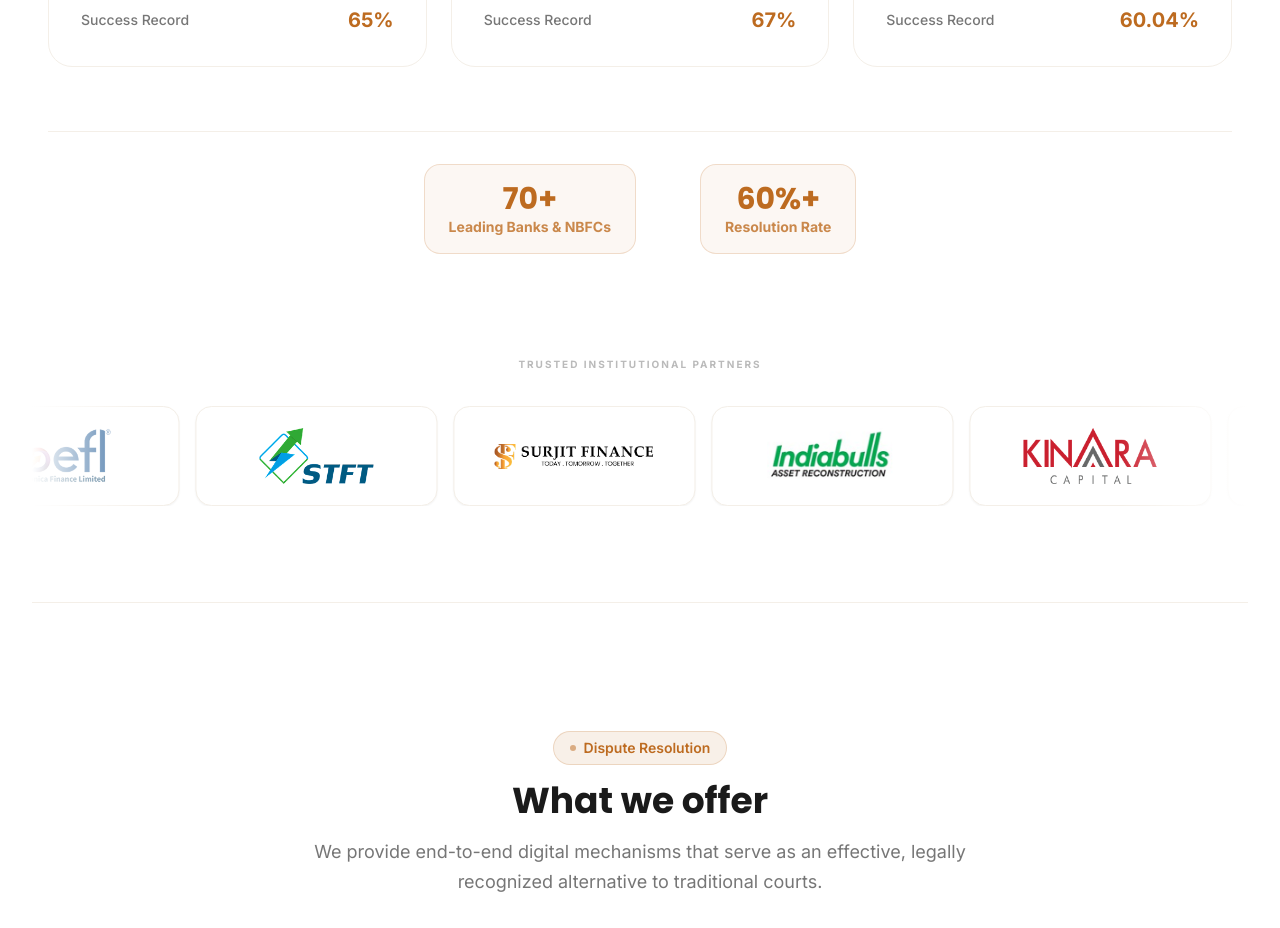
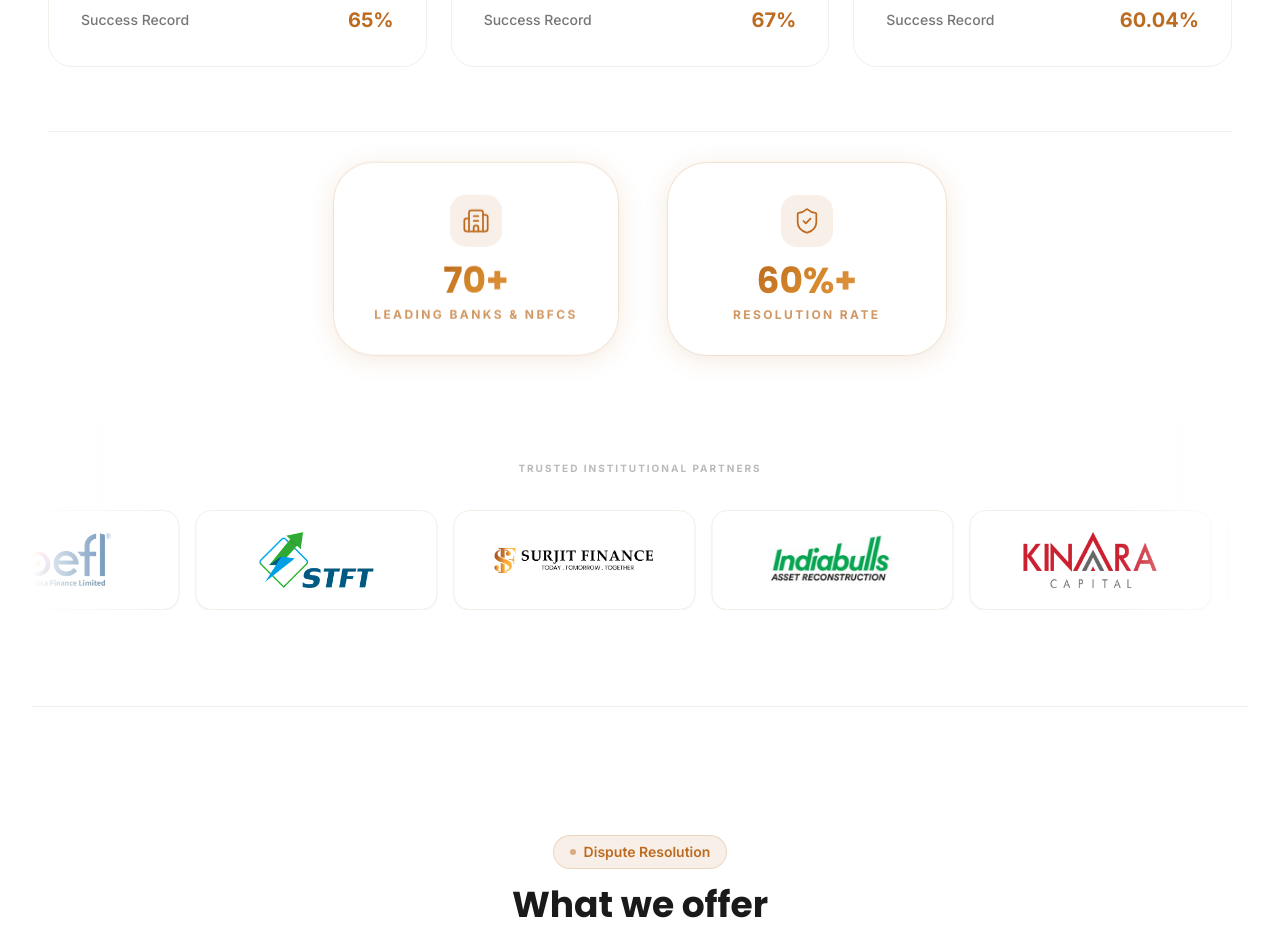
Before and after one commit to pdrcourt/pdrweb, a Next.js app: page / in a window 1280 px wide. Shown: the part 2500-3428 px from the top of the page. Built offline with nearby package versions, Linux system fonts and the light colour scheme.

Commit message:
added footer and favicon

```diff
--- a/components/sections/PartnersSection.tsx
+++ b/components/sections/PartnersSection.tsx
@@ -5,6 +5,7 @@ import { partnersContent } from "@/data/content";
 import { SectionWrapper, itemVariants } from "@/components/ui/SectionWrapper";
 import { SectionBadge } from "@/components/ui/Badge";
 import Image from "next/image";
+import { Building2, ShieldCheck } from "lucide-react";
 
 export function PartnersSection() {
   // Duplicate for infinite marquee
@@ -65,18 +66,56 @@ export function PartnersSection() {
           </div>
 
           {/* Quick Metrics */}
-          <div className="flex flex-wrap justify-center gap-8 md:gap-16 pt-8 border-t border-cream-200 dark:border-white/5">
+          <div className="flex flex-wrap justify-center gap-8 md:gap-12 pt-8 border-t border-cream-200 dark:border-white/5">
             {partnersContent.reachStats?.map((stat, i) => {
               const isHighlight = stat.label.includes("Resolution Rate") || stat.label.includes("Leading Banks & NBFCs");
+              const Icon = stat.label.includes("Resolution Rate") ? ShieldCheck : Building2;
+
               return (
-                <div key={i} className={`text-center px-6 py-4 rounded-2xl transition-all duration-300 ${isHighlight ? "bg-primary/5 border border-primary/20 shadow-gold-sm" : ""}`}>
-                  <div className={`text-2xl font-display font-bold ${isHighlight ? "text-primary text-3xl" : "text-dark dark:text-white"}`}>
-                    {stat.value}
+                <motion.div
+                  key={i}
+                  className={`relative group px-10 py-8 rounded-[2.5rem] transition-all duration-500 overflow-hidden ${
+                    isHighlight
+                      ? "glass-card shadow-gold border-primary/20 min-w-[280px]"
+                      : "bg-transparent border-transparent"
+                  }`}
+                  animate={isHighlight ? { y: [0, -8, 0] } : {}}
+                  transition={{ repeat: Infinity, duration: 5, ease: "easeInOut", delay: i * 0.5 }}
+                  whileHover={{ scale: 1.05, y: -4 }}
+                >
+                  {/* Decorative Background Accent */}
+                  {isHighlight && (
+                    <div className="absolute -top-10 -right-10 w-32 h-32 bg-primary/10 rounded-full blur-3xl opacity-0 group-hover:opacity-100 transition-opacity duration-700" />
+                  )}
+
+                  <div className="relative z-10 flex flex-col items-center">
+                    {isHighlight && (
+                      <div className="mb-4 p-3 rounded-2xl bg-primary/10 text-primary transform group-hover:rotate-12 transition-transform duration-500">
+                        <Icon size={28} strokeWidth={1.5} />
+                      </div>
+                    )}
+                    <div className={`font-display font-bold leading-none mb-2 ${
+                      isHighlight ? "text-4xl gold-text" : "text-2xl text-dark dark:text-white"
+                    }`}>
+                      {stat.value}
+                    </div>
+                    <div className={`text-xs uppercase tracking-[0.2em] font-bold ${
+                      isHighlight ? "text-primary/70" : "text-dark/40 dark:text-white/40"
+                    }`}>
+                      {stat.label}
+                    </div>
                   </div>
-                  <div className={`text-sm ${isHighlight ? "text-primary/80 font-bold" : "text-dark/50 dark:text-white/50"}`}>
-                    {stat.label}
-                  </div>
-                </div>
+
+                  {/* Bottom animated border for high-end feel */}
+                  {isHighlight && (
+                    <motion.div
+                      className="absolute bottom-0 left-0 right-0 h-1 bg-gold-gradient"
+                      initial={{ scaleX: 0 }}
+                      whileHover={{ scaleX: 1 }}
+                      transition={{ duration: 0.5 }}
+                    />
+                  )}
+                </motion.div>
               );
             })}
           </div>
```
